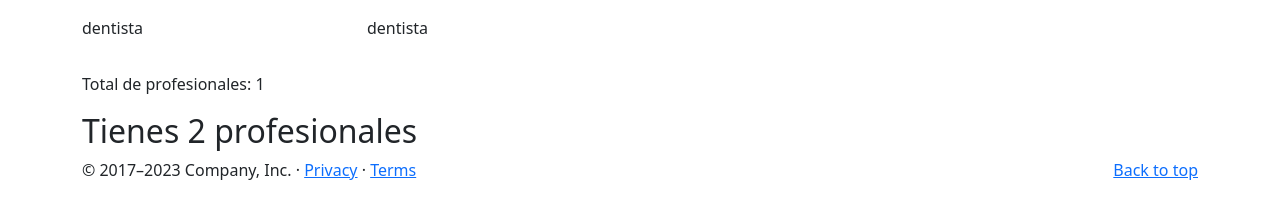
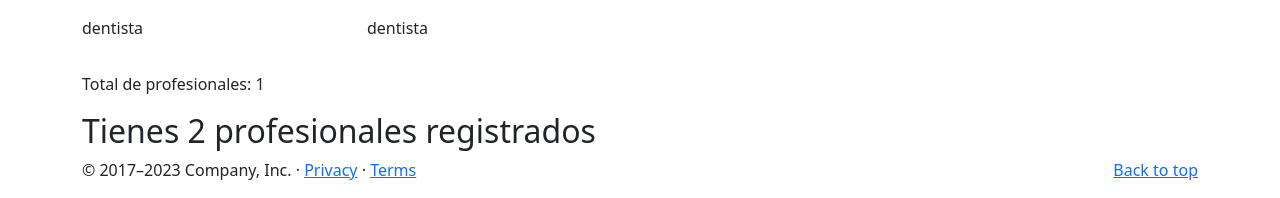
Before and after one commit to Isabellags/MediApp, a Django app: template appweb/templates/profesionales.html in a window 1280 px wide. Shown: the part 665-863 px from the top of the page. Run offline with Django 4.2, Linux system fonts and the light colour scheme; data comes from the database, SQL or seed files in the repository; the template is opened without the code that fills it: values that come from a table or form of the project are taken from there, most other values are stand-ins (such as "Sample title", 1, 10 or a date in 2020).

Commit message:
Update profesionales.html
Se modifico descripción

```diff
--- a/appweb/templates/profesionales.html
+++ b/appweb/templates/profesionales.html
@@ -45,7 +45,7 @@
       </div>
       <div class="mt-3">
         <p>Total de profesionales: {{ total_profesionales }}</p>
-        <h2>Tienes {{ mis_profesionales|length }} profesionales</h2>
+        <h2>Tienes {{ mis_profesionales|length }} profesionales registrados</h2>
         </div>
 
 
```
